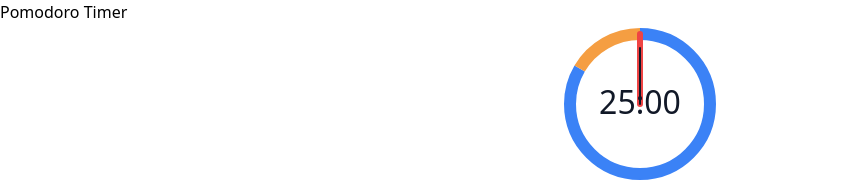
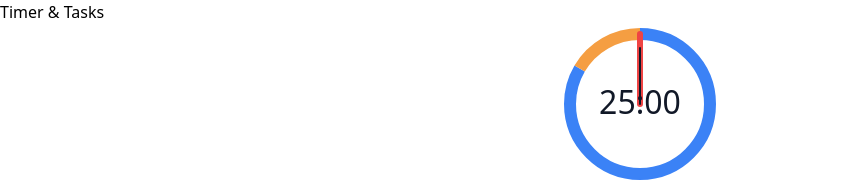
Before and after one commit to ginpei/pomodoro-2026, a SvelteKit app: page / in a window 1280 px wide. Shown: the top 182 px of the page, without its empty margins (0-863 px from the left). Built offline with nearby package versions, Linux system fonts and the light colour scheme.

Commit message:
add title

```diff
--- a/src/routes/+page.svelte
+++ b/src/routes/+page.svelte
@@ -3,6 +3,10 @@
   import Tasks from './Tasks.svelte';
 </script>
 
-<h1>Pomodoro Timer</h1>
+<svelte:head>
+  <title>Timer &amp; Tasks</title>
+</svelte:head>
+
+<h1>Timer &amp; Tasks</h1>
 <Timer />
 <Tasks />
```
